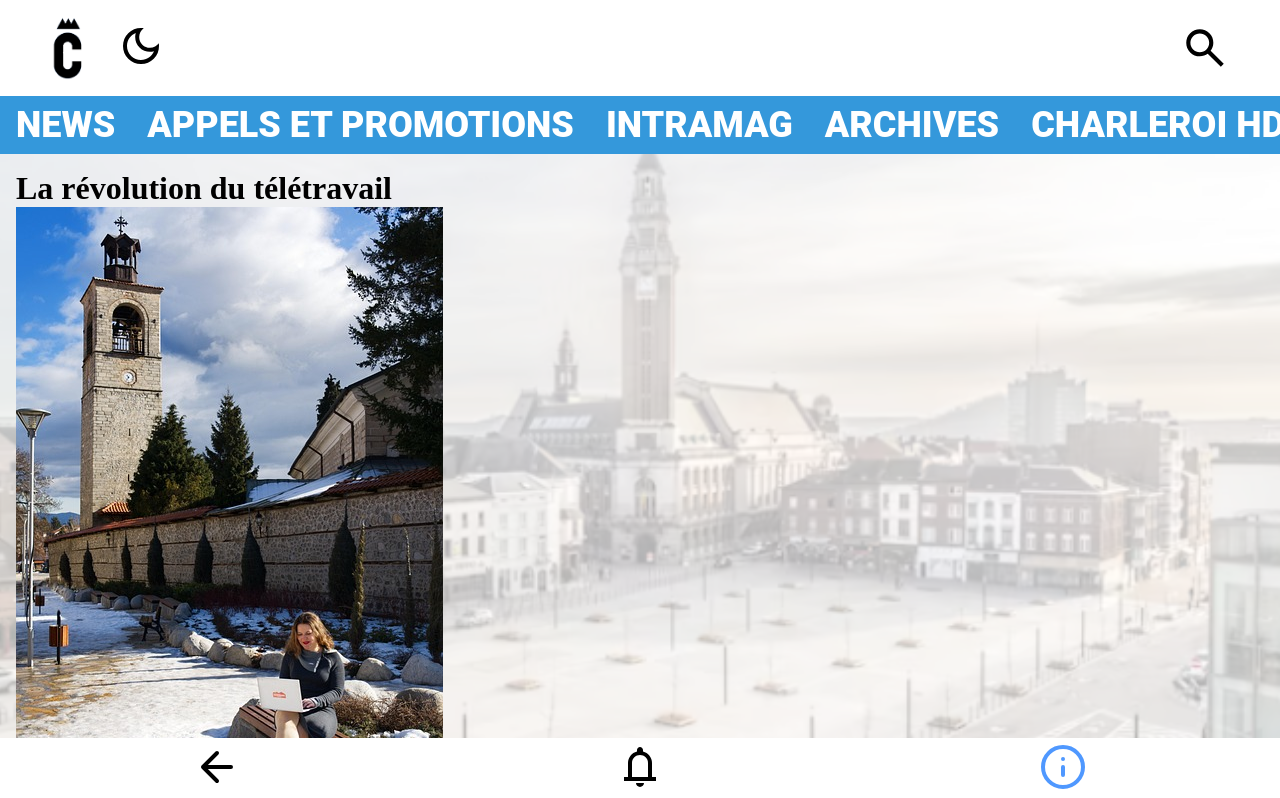
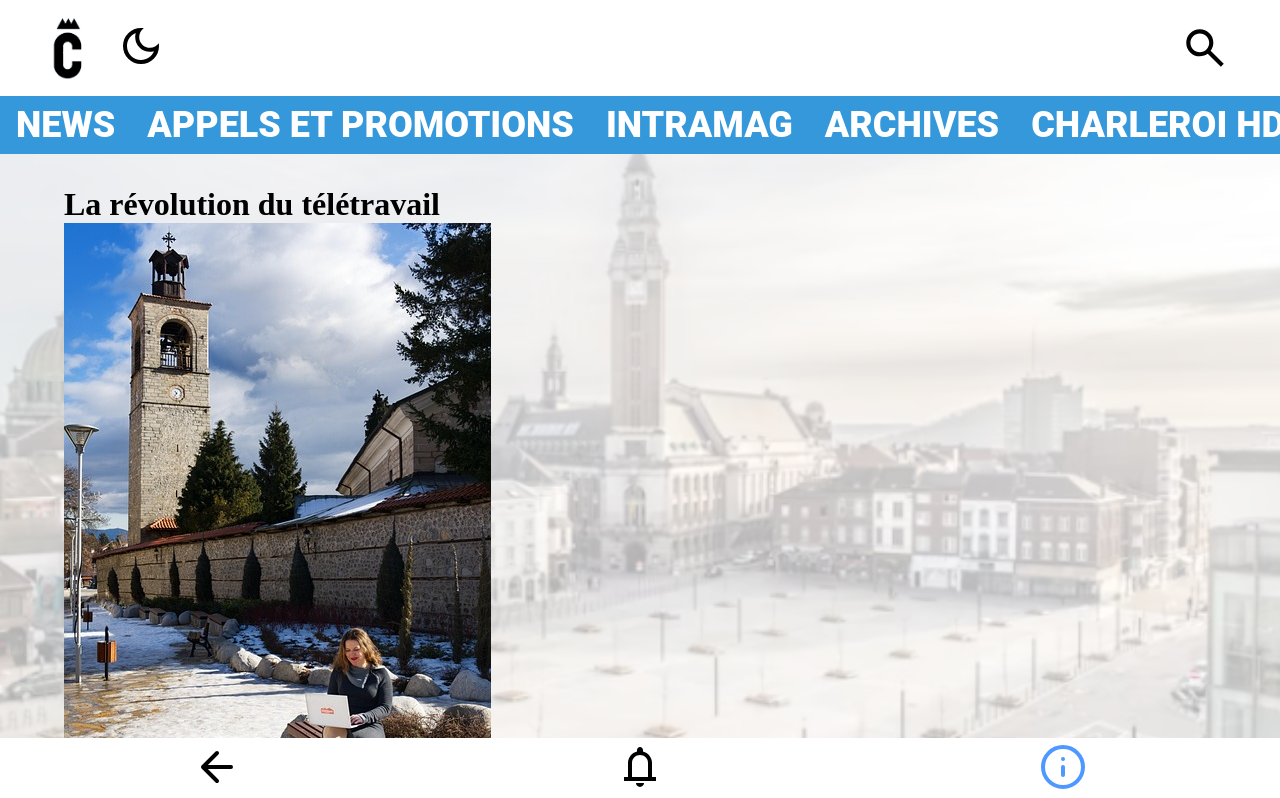
Before and after one commit to MaTor97/charl-e-intra, a React (Vite) app: page / in a window 1280 px wide. Shown: the top 798 px of the page. Built offline with nearby package versions, Linux system fonts and the light colour scheme.

Commit message:
article sizes

```diff
--- a/src/styles/_article.scss
+++ b/src/styles/_article.scss
@@ -3,7 +3,7 @@ main {
     width: 100%;
     height: auto;
     margin: 0 auto;
-    padding: 1rem;
+    padding: 2rem 4rem;
     overflow: hidden;
     box-sizing: border-box;
     padding-bottom: 4rem;
```
